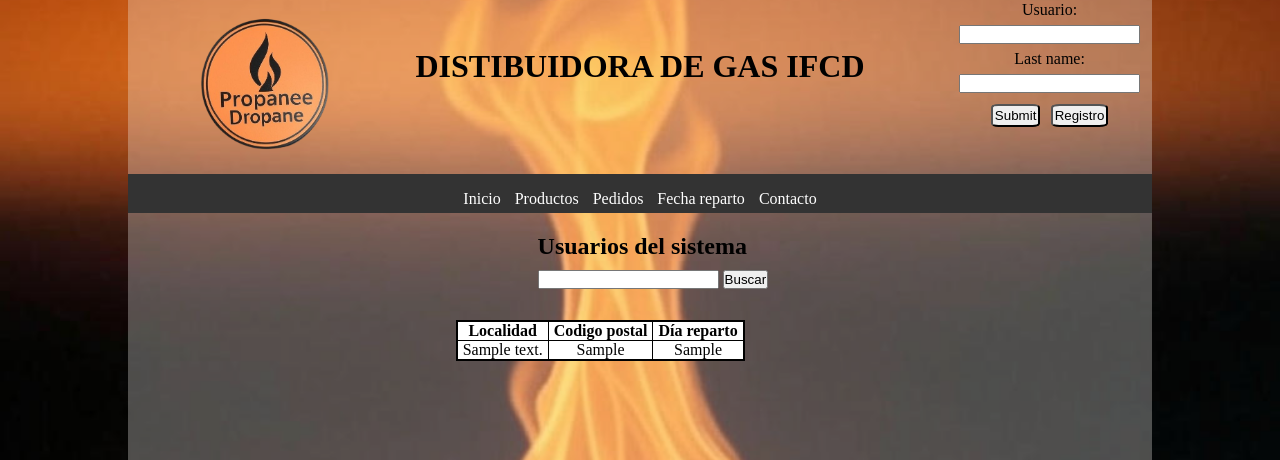
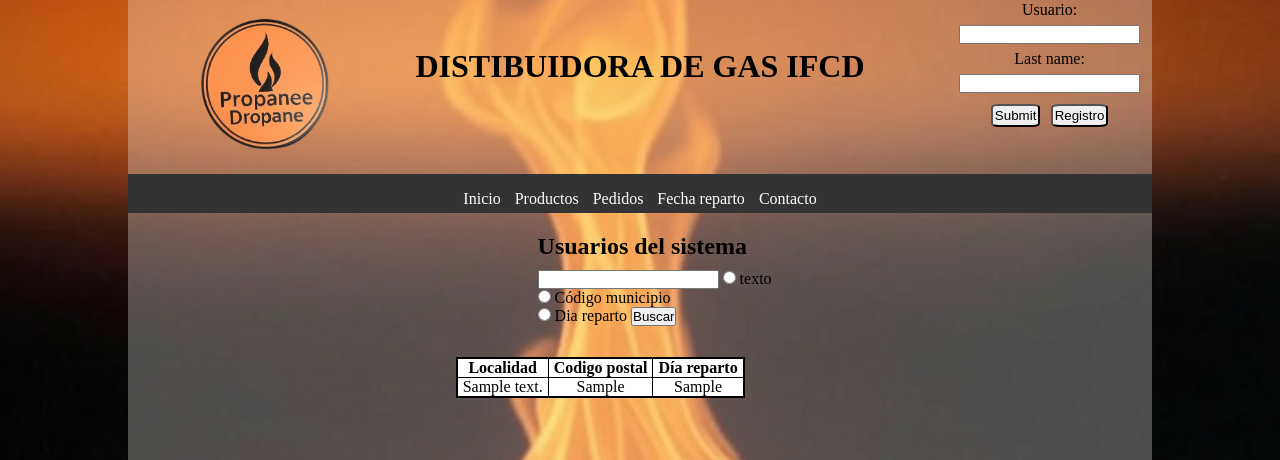
Before and after one commit to OscarBort/portal_butano, a PHP site: page /reparto.php in a window 1280 px wide. Shown: the part 19-479 px from the top of the page. Run offline with PHP 8.4, Linux system fonts and the light colour scheme; tables that the repository leaves empty or names only in its code hold one stand-in row (values such as "Sample post"); some libraries are stand-ins or nearby versions.

Commit message:
Filtrado por diferentes valores

```diff
--- a/plantillas/contenido_reparto.php
+++ b/plantillas/contenido_reparto.php
@@ -17,11 +17,12 @@ try {
 
     // Búsqueda (por GET ahora)
     $busqueda = isset($_GET['busqueda']) ? $_GET['busqueda'] : '';
+    $metodo = isset($_GET['metodo']) ? $_GET['metodo'] : '';
     $hayBusqueda = !empty($busqueda);
 
     // 1. Contar total de resultados
     if ($hayBusqueda) {
-        $sqlTotal = "SELECT COUNT(*) FROM $tabla WHERE texto LIKE :busqueda";
+        $sqlTotal = "SELECT COUNT(*) FROM $tabla WHERE $metodo LIKE :busqueda";
     } else {
         $sqlTotal = "SELECT COUNT(*) FROM $tabla";
     }
@@ -35,7 +36,7 @@ try {
 
     // 2. Obtener resultados paginados
     if ($hayBusqueda) {
-        $sql = "SELECT texto, cod_mun, dia FROM $tabla WHERE texto LIKE :busqueda ORDER BY texto LIMIT :offset, :porPagina";
+        $sql = "SELECT texto, cod_mun, dia FROM $tabla WHERE $metodo LIKE :busqueda ORDER BY texto LIMIT :offset, :porPagina";
     } else {
         $sql = "SELECT texto, cod_mun, dia FROM $tabla ORDER BY texto LIMIT :offset, :porPagina";
     }
@@ -56,6 +57,12 @@ try {
         <h2 style="padding-bottom: 10px">Usuarios del sistema</h2>
         <form method="get" action="<?php echo $_SERVER['PHP_SELF']; ?>">
             <input type="search" id="busqueda" name="busqueda" value="<?php echo htmlspecialchars($busqueda); ?>">
+            <input type="radio" id="metodo_texto" name="metodo" value="texto">
+                <label for="texto">texto</label><br>
+            <input type="radio" id="metodo_cod" name="metodo" value="cod_mun">
+                <label for="cod_mun">Código municipio</label><br>
+            <input type="radio" id="metodo_dia" name="metodo" value="dia">
+                <label for="dia">Dia reparto</label>
             <input type="submit" value="Buscar">
         </form>
     </div>
@@ -80,9 +87,12 @@ try {
 
         for ($i = 1; $i <= $totalPaginas; $i++) {
             $url = $_SERVER['PHP_SELF'] . "?pagina=$i";
-            if ($hayBusqueda) {
-                $url .= "&busqueda=" . urlencode($busqueda);
-            }
+if ($hayBusqueda) {
+    $url .= "&busqueda=" . urlencode($busqueda);
+    if (!empty($metodo)) {
+        $url .= "&metodo=" . urlencode($metodo);
+    }
+}
             echo "<a href='$url'" . ($i == $pagina ? " style='font-weight:bold; text-decoration:underline;'" : "") . ">$i</a> ";
         }
 
```
